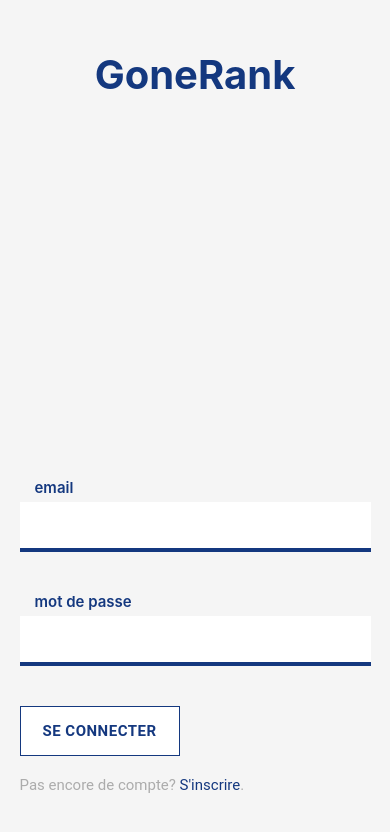
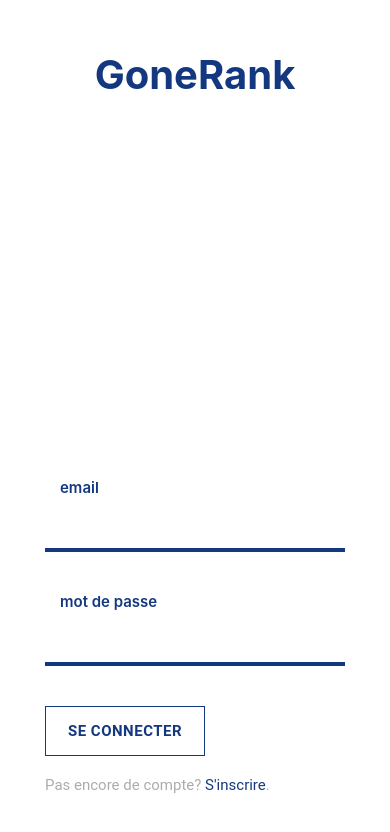
Before and after one commit to kevscript/GoneRank2020, a React (Create React App) app in the folder client/: page /authentication in a window 390 px wide. Shown: the top 832 px of the page. Built offline with nearby package versions, Linux system fonts and the light colour scheme.

Commit message:
header fixed to bottom for better mobile UX + fixes

```diff
--- a/client/src/pages/AuthPage.js
+++ b/client/src/pages/AuthPage.js
@@ -9,18 +9,17 @@
   align-items: center;
   width: 100%;
   min-height: 100vh;
-  background: #f5f5f5;
-  padding-top: 50px;
 `
 
 const Title = styled.h3`
+  margin-top: 50px;
   font-size: 40px;
   color: #14387f;
 `
 
 const FormContainer = styled.div`
   width: 90%;
-  max-width: 600px;
+  max-width: 300px;
   position: fixed;
   bottom: 50px;
 `
--- a/client/src/pages/HomePage.js
+++ b/client/src/pages/HomePage.js
@@ -19,6 +19,8 @@
   height: 60px;
   background: #14387f;
   padding: 0 1rem;
+  position: fixed;
+  bottom: 0;
 `
 
 const MenuLink = styled(Link)`
@@ -44,13 +46,6 @@
 const HomePage = ({ user, handleLogout }) => {
   return (
     <Container>
-      <Header>
-        <div>
-          <MenuLink to="/home/ranking">Ranking</MenuLink>
-          <MenuLink to="/home/matchs">Matchs</MenuLink>
-        </div>
-        <LogoutButton onClick={handleLogout}>Logout</LogoutButton>
-      </Header>
       <div>
         <Switch>
           <Redirect exact from="/home" to="/home/ranking" />
@@ -72,6 +67,13 @@
             component={MatchPage}
           />
         </Switch>
+        <Header>
+          <div>
+            <MenuLink to="/home/ranking">Ranking</MenuLink>
+            <MenuLink to="/home/matchs">Matchs</MenuLink>
+          </div>
+          <LogoutButton onClick={handleLogout}>Logout</LogoutButton>
+        </Header>
       </div>
     </Container>
   )
--- a/client/src/pages/MatchsPage.js
+++ b/client/src/pages/MatchsPage.js
@@ -42,7 +42,7 @@
   height: 100%;
   align-items: center;
   justify-content: space-between;
-  padding: 0 1rem;
+  padding: 0 0 0 1rem;
 `
 
 const MatchLocation = styled.div`
--- a/client/src/pages/RankingPage.js
+++ b/client/src/pages/RankingPage.js
@@ -29,7 +29,7 @@
   align-items: center;
   justify-content: space-between;
   height: 100%;
-  padding: 0 1rem;
+  padding: 0 0 0 1rem;
 `
 
 const PlayerRanking = styled.div`
```
